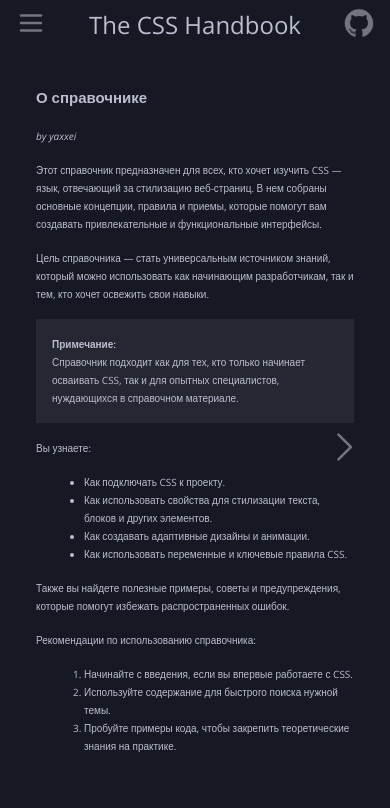
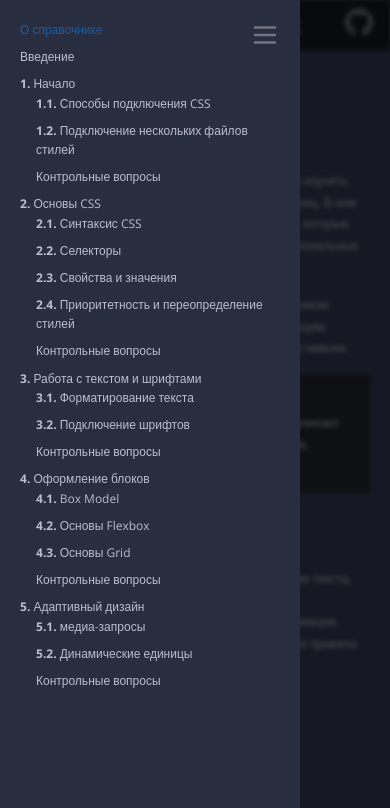
Before and after one commit to yaxxei/css-handbook, a website: page src/index.html in a window 390 px wide. Both pictures are taken after a click on the button 31 px from the left and 24 px from the top of the page. Shown: the top 808 px of the page. Drawn offline with nearby package versions, Linux system fonts and the light colour scheme.

Commit message:
fixed responsive design and added correct answer counter in quiz

```diff
--- a/build-scripts/templateRenderer.js
+++ b/build-scripts/templateRenderer.js
@@ -30,15 +30,15 @@ function getChaptersHtml(chapters, currentFileName) {
     const items = Object.entries(chapterObj).map(([id, value]) => {
       let subItems = "";
 
-      // Если есть подразделы, создаем вложенный список
       if (typeof value === "object" && value.children) {
         subItems = createList(value.children, true);
       }
 
       const isActive = currentFileName === id ? "active" : "";
+      const isQuiz = id.includes("quiz") ? "quiz-chapter" : "";
 
       const sectionHtml = `
-        <li class="${isActive}">
+        <li class="${isActive} ${isQuiz}">
           <a href="${id}.html">${value.name || value}</a>
           ${subItems}
         </li>
--- a/src/assets/scripts/code.js
+++ b/src/assets/scripts/code.js
@@ -1,5 +1,7 @@
 window.addEventListener("DOMContentLoaded", () => {
   const codeBlocks = document.querySelectorAll("pre[class*='language'] > code");
+  const toast = document.getElementById("clipboard-copy-toast");
+
   codeBlocks.forEach((block) => {
     const copyText = document.createElement("button");
     copyText.innerText = "Copy code";
@@ -9,7 +11,6 @@ window.addEventListener("DOMContentLoaded", () => {
         const codeText = block.innerText;
         await navigator.clipboard.writeText(codeText);
 
-        const toast = document.getElementById("clipboard-copy-toast");
         toast.classList.add("showing");
 
         setTimeout(() => {
--- a/src/assets/scripts/quiz-answers.js
+++ b/src/assets/scripts/quiz-answers.js
@@ -5,28 +5,23 @@ window.addEventListener("DOMContentLoaded", () => {
 
   if (!quizBlock) return;
 
-  // Функция для проверки, отвечены ли все вопросы
   function checkAnswers() {
     let allAnswered = true;
 
-    // Проверяем каждый вопрос
     questions.forEach((question) => {
       const radioButtons = question.querySelectorAll("input[type='radio']");
       const isAnswered = Array.from(radioButtons).some(
         (radio) => radio.checked
       );
 
-      // Если хотя бы один вопрос не отвечает, блокируем кнопку
       if (!isAnswered) {
         allAnswered = false;
       }
     });
 
-    // Если все вопросы отвечены, активируем кнопку "Завершить", иначе блокируем
     finishButton.disabled = !allAnswered;
   }
 
-  // Слушаем изменения выбора для каждого вопроса
   questions.forEach((question) => {
     const radioButtons = question.querySelectorAll("input[type='radio']");
     radioButtons.forEach((radio) => {
@@ -40,16 +35,13 @@ window.addEventListener("DOMContentLoaded", () => {
     quizBlock.classList.add("finished");
     document.querySelector(".quiz ol li.active").classList.remove("active");
     document.querySelector(".quiz ol :first-child").classList.toggle("active");
-    const questions = document.querySelectorAll(".quiz ol li");
     let correctAnswers = 0;
 
-    // Проходим по всем вопросам
     questions.forEach((question) => {
       const answers = question.querySelectorAll(".answer");
       let selectedAnswer = null;
       let correctAnswer = null;
 
-      // Находим выбранный ответ и правильный ответ
       answers.forEach((answer) => {
         const radio = answer.querySelector("input[type='radio']");
         if (radio.checked) {
@@ -59,7 +51,16 @@ window.addEventListener("DOMContentLoaded", () => {
           correctAnswer = answer;
         }
       });
+
+      if (selectedAnswer === correctAnswer) {
+        correctAnswers++;
+      }
     });
+
+    const correctAnswerCounter = document.createElement("span");
+    correctAnswerCounter.innerText = `${correctAnswers}/${questions.length}`;
+    correctAnswerCounter.classList.add("correct-answer-counter");
+    quizBlock.appendChild(correctAnswerCounter);
 
     document
       .querySelectorAll(".quiz input")
--- a/src/assets/scripts/sidebar.js
+++ b/src/assets/scripts/sidebar.js
@@ -1,9 +1,42 @@
 window.addEventListener("DOMContentLoaded", () => {
   const sidebar = document.getElementById("sidebar");
-  const toggleSdidebarIcon = document.getElementById("toggle-sdidebar-icon");
+  const mediaQuery = window.matchMedia("(max-width: 768px)");
+  const toggleSidebarIcon = document.getElementById("toggle-sdidebar-icon");
+  const toggleSidebarIconWithin = document.querySelector("#sidebar > button");
 
-  toggleSdidebarIcon.addEventListener("click", () => {
+  function toggleSidebar(isHidden) {
+    if (isHidden) toggleSidebarIconWithin.blur();
+    sidebar.ariaHidden = !isHidden;
+  }
+
+  function handleSidebarByMediaQuery() {
+    const isHidden = mediaQuery.matches;
+    toggleSidebar(!isHidden);
+    if (isHidden) toggleSidebarIconWithin.style.display = "block";
+    else toggleSidebarIconWithin.style.display = "none";
+  }
+
+  function handleSidebarByClick() {
     const isHidden = sidebar.ariaHidden === "true";
-    sidebar.ariaHidden = !isHidden;
+    toggleSidebar(isHidden);
+  }
+
+  window.addEventListener("load", () => handleSidebarByMediaQuery());
+  mediaQuery.addEventListener("change", () => handleSidebarByMediaQuery());
+
+  toggleSidebarIcon.addEventListener("click", () => handleSidebarByClick());
+
+  toggleSidebarIconWithin.addEventListener("click", () =>
+    handleSidebarByClick()
+  );
+
+  document.addEventListener("click", (event) => {
+    if (
+      mediaQuery.matches &&
+      !sidebar.contains(event.target) &&
+      !toggleSidebarIcon.contains(event.target)
+    ) {
+      toggleSidebar(false);
+    }
   });
 });
--- a/src/assets/styles/clipboard-copy-toast.css
+++ b/src/assets/styles/clipboard-copy-toast.css
@@ -7,7 +7,7 @@
   border-radius: 3px;
   font-size: 14px;
 
-  display: flex;
+  display: none;
   align-items: center;
   gap: 1rem;
   opacity: 1;
@@ -19,6 +19,7 @@
   }
 
   &.showing {
+    display: flex;
     bottom: 1rem;
   }
 }
--- a/src/assets/styles/content.css
+++ b/src/assets/styles/content.css
@@ -1,6 +1,7 @@
 .page {
   display: flex;
   justify-content: center;
+  align-items: center;
   padding: 20px;
   margin-top: 3rem;
 
@@ -9,7 +10,7 @@
     flex-direction: column;
     gap: 1rem;
     line-height: 1.8;
-    max-width: var(--content-max-width);
+    width: var(--content-max-width);
 
     ul,
     ol {
--- a/src/assets/styles/header.css
+++ b/src/assets/styles/header.css
@@ -9,7 +9,7 @@ header {
   top: 0;
   left: var(--sidebar-width);
   right: 0;
-  z-index: 100;
+  z-index: 90;
   background-color: var(--bg-color);
   transition: var(--sidebar-hiding-time) ease-in-out;
 
--- a/src/assets/styles/index.css
+++ b/src/assets/styles/index.css
@@ -71,7 +71,6 @@ body {
   min-height: 100vh;
 }
 
-/* Обёртка страницы */
 #page-wrapper {
   margin-left: var(--sidebar-width);
   padding: 20px;
--- a/src/assets/styles/quiz-block.css
+++ b/src/assets/styles/quiz-block.css
@@ -1,7 +1,6 @@
 .quiz {
   padding: 3rem 1rem;
   border: 1px solid #fff;
-  width: var(--content-max-width);
   display: flex;
   justify-content: center;
   position: relative;
@@ -120,6 +119,12 @@
     font-weight: 600;
     display: flex;
   }
+
+  .correct-answer-counter {
+    position: absolute;
+    top: 1rem;
+    right: 1rem;
+  }
 }
 
 .quiz:not(:has(li.active:is(:first-child))) > a#prev-question,
--- a/src/assets/styles/responsive.css
+++ b/src/assets/styles/responsive.css
@@ -1,12 +1,12 @@
 @media (max-width: 1400px) {
   .page {
     flex-direction: column;
-    align-items: center;
     gap: 2rem;
     padding: 1rem;
 
     .navigation-buttons {
-      display: flex;
+      display: grid;
+      grid-template-columns: 1fr 1fr;
       justify-content: space-between;
       width: 100%;
 
@@ -17,14 +17,38 @@
         width: 100px;
         height: 60px;
       }
+
+      a#next {
+        grid-column: 2;
+        justify-self: end;
+      }
     }
   }
 }
 
-@media (max-width: 1000px) {
+@media (max-width: 1300px) {
+  main {
+    --content-max-width: 650px;
+  }
+}
+
+@media (max-width: 1100px) {
+  main {
+    --content-max-width: 550px;
+  }
+}
+
+@media (max-width: 900px) {
+  body {
+    font-size: 14px;
+  }
+  main {
+    --content-max-width: 450px;
+  }
+}
+
+@media (max-width: 768px) {
   #sidebar {
-    left: calc(0px - var(--sidebar-width));
-
     ~ #page-wrapper {
       margin-left: 0px;
 
@@ -36,6 +60,10 @@
         left: 2rem;
       }
     }
+
+    &[aria-hidden="false"] ~ #page-wrapper {
+      filter: brightness(0.4) grayscale(30%) blur(2px);
+    }
   }
 
   #clipboard-copy-toast {
@@ -46,6 +74,22 @@
 @media (max-width: 660px) {
   body,
   .copy {
-    font-size: 10px !important;
+    font-size: 12px !important;
+  }
+
+  main {
+    --content-max-width: 350px;
+  }
+
+  .page .navigation-buttons {
+    a#prev,
+    a#next {
+      width: 60px;
+      height: 40px;
+
+      svg {
+        width: 15px;
+      }
+    }
   }
 }
--- a/src/assets/styles/sidebar.css
+++ b/src/assets/styles/sidebar.css
@@ -7,7 +7,33 @@
   top: 0;
   bottom: 0;
   left: 0;
+  z-index: 100;
   transition: var(--sidebar-hiding-time) ease-in-out;
+
+  > button {
+    position: absolute;
+    background-color: transparent;
+    border: none;
+    cursor: pointer;
+    left: calc(var(--sidebar-width) - 50px);
+
+    svg {
+      width: 30px;
+
+      g,
+      path {
+        stroke: var(--icon-color);
+        fill: var(--icon-color);
+        transition: 0.2s ease-in-out;
+      }
+
+      &:hover g,
+      &:hover path {
+        fill: var(--fg-color);
+        stroke: var(--fg-color);
+      }
+    }
+  }
 
   ol,
   ul {
--- a/src/index.html
+++ b/src/index.html
@@ -21,7 +21,14 @@
 </head>
 
 <body>
-  <div id="sidebar">
+  <div id="sidebar" aria-hidden="true">
+    <button>
+      <svg viewBox="0 0 24 24" xmlns="http://www.w3.org/2000/svg">
+        <path d="M4 18L20 18" stroke="#000000" stroke-width="2" stroke-linecap="round" />
+        <path d="M4 12L20 12" stroke="#000000" stroke-width="2" stroke-linecap="round" />
+        <path d="M4 6L20 6" stroke="#000000" stroke-width="2" stroke-linecap="round" />
+      </svg>
+    </button>
     <ul>
       <li class="active">
         <a href="00-00-about-the-handbook.html">О справочнике</a>
@@ -137,14 +144,6 @@
       </div>
     </header>
     <div class="page">
-      <a id="prev">
-        <svg fill="#b7b9cc" height="50px" width="50px" version="1.1" id="Layer_1" xmlns="http://www.w3.org/2000/svg"
-          xmlns:xlink="http://www.w3.org/1999/xlink" viewBox="0 0 330 330" xml:space="preserve">
-          <path id="XMLID_92_" d="M111.213,165.004L250.607,25.607c5.858-5.858,5.858-15.355,0-21.213c-5.858-5.858-15.355-5.858-21.213,0.001
-	l-150,150.004C76.58,157.211,75,161.026,75,165.004c0,3.979,1.581,7.794,4.394,10.607l150,149.996
-	C232.322,328.536,236.161,330,240,330s7.678-1.464,10.607-4.394c5.858-5.858,5.858-15.355,0-21.213L111.213,165.004z" />
-        </svg>
-      </a>
       <main>
         <h2>О справочнике</h2>
         <p><em>by yaxxei</em></p>
@@ -220,6 +219,15 @@
           <p>The code has been copied to the clipboard</p>
         </div>
       </main>
+      <div class="navigation-buttons">
+        <a id="prev">
+          <svg fill="#b7b9cc" height="50px" width="50px" version="1.1" id="Layer_1" xmlns="http://www.w3.org/2000/svg"
+            xmlns:xlink="http://www.w3.org/1999/xlink" viewBox="0 0 330 330" xml:space="preserve">
+            <path id="XMLID_92_" d="M111.213,165.004L250.607,25.607c5.858-5.858,5.858-15.355,0-21.213c-5.858-5.858-15.355-5.858-21.213,0.001
+    l-150,150.004C76.58,157.211,75,161.026,75,165.004c0,3.979,1.581,7.794,4.394,10.607l150,149.996
+    C232.322,328.536,236.161,330,240,330s7.678-1.464,10.607-4.394c5.858-5.858,5.858-15.355,0-21.213L111.213,165.004z" />
+          </svg>
+        </a>
         <a id="next">
           <svg fill="#b7b9cc" height="50px" width="50px" version="1.1" id="Layer_1" xmlns="http://www.w3.org/2000/svg"
             xmlns:xlink="http://www.w3.org/1999/xlink" viewBox="0 0 330 330" xml:space="preserve">
@@ -229,6 +237,7 @@
         C232.322,328.536,236.161,330,240,330s7.678-1.464,10.607-4.394c5.858-5.858,5.858-15.355,0-21.213L111.213,165.004z" />
           </svg>
         </a>
+      </div>
     </div>
   </div>
 
```
Also changed, not shown: src/templates/layout.html (+25 -1 lines). Lines whose indentation alone changed are shown as unchanged.
